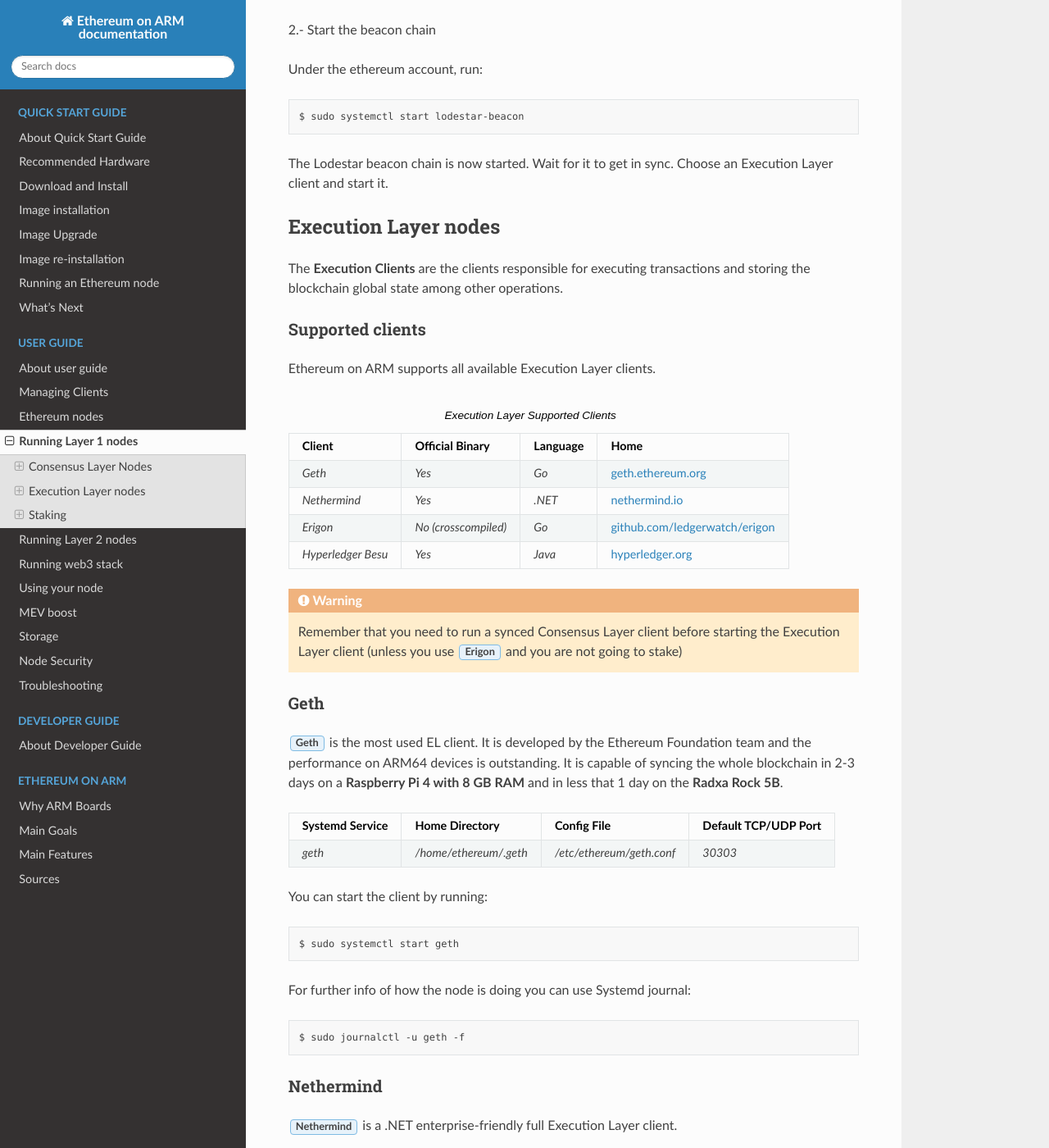
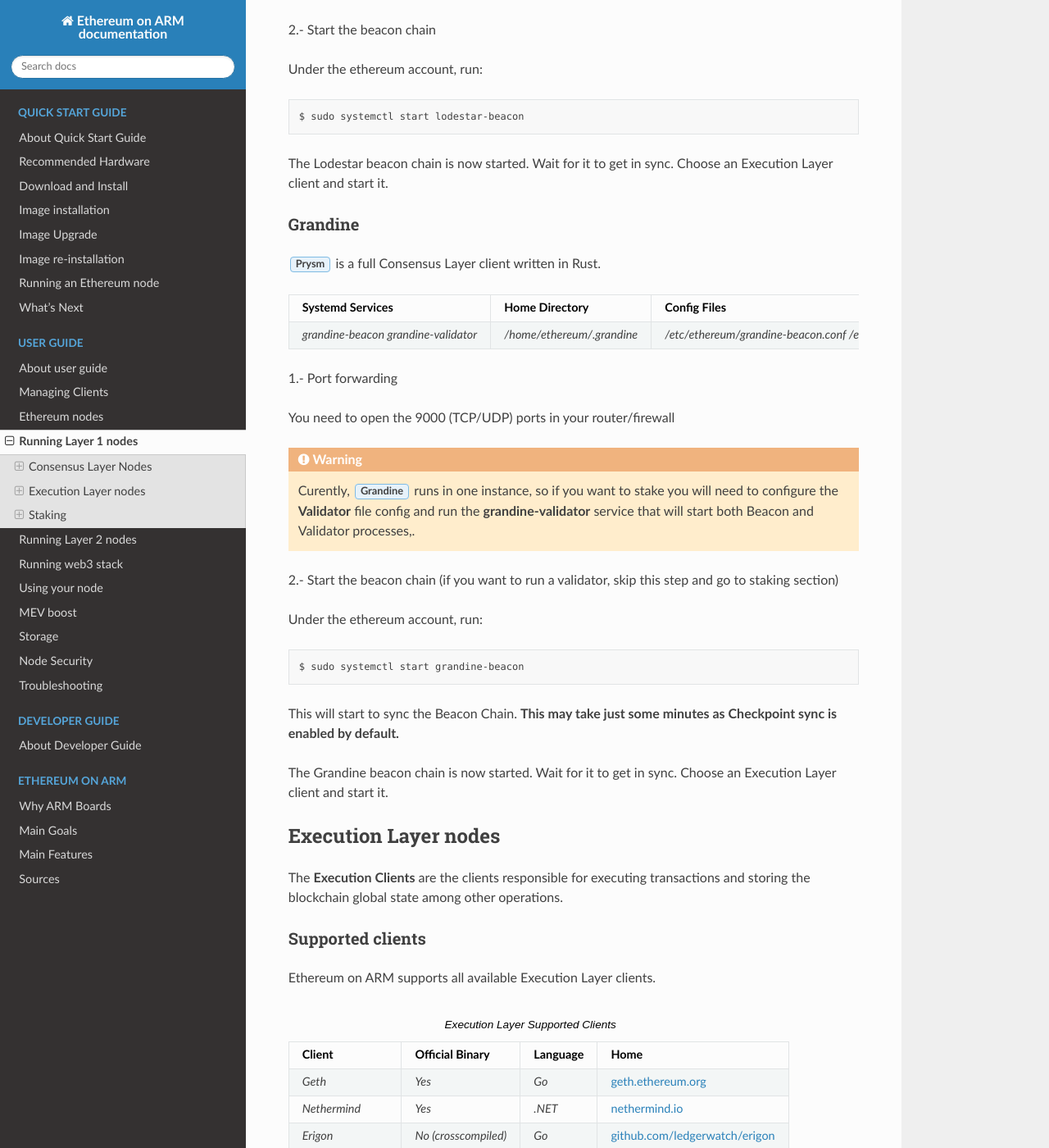
Before and after one commit to EOA-Blockchain-Labs/ethereumonarm, a Sphinx documentation site: the page built from docs/user-guide/running-l1-clients.rst, in a window 1280 px wide and 1400 px high, scrolled down 4903 px. Shown: the whole window at 82% size. Built offline with Sphinx 7.4.7 and the Read the Docs theme 2.0.0, drawn with Linux system fonts in a browser that asks for light colours; some of the changed text lies outside the part shown.

Commit message:
added Grandine documentation.

```diff
--- a/docs/user-guide/running-l1-clients.rst
+++ b/docs/user-guide/running-l1-clients.rst
@@ -237,6 +237,40 @@
   sudo systemctl start lodestar-beacon
 
 The Lodestar beacon chain is now started. Wait for it to get in sync. Choose an Execution Layer client and start it.
+
+Grandine
+~~~~~~~~
+
+:guilabel:`Prysm` is a full Consensus Layer client written in Rust.
+
+.. csv-table::
+  :header: Systemd Services, Home Directory, Config Files, Default TCP/UDP Port
+
+  `grandine-beacon grandine-validator`, `/home/ethereum/.grandine`, `/etc/ethereum/grandine-beacon.conf /etc/ethereum/grandine-validator.conf`, `9000`
+
+1.- Port forwarding
+
+You need to open the 9000 (TCP/UDP) ports in your router/firewall
+
+.. warning::
+
+  Curently, :guilabel:`Grandine` runs in one instance, so if you want to stake you will need to
+  configure the **Validator** file config and run the **grandine-validator** service that will start both
+  Beacon and Validator processes,.
+
+2.- Start the beacon chain (if you want to run a validator, skip this step and go to staking section)
+
+Under the ethereum account, run:
+
+.. prompt:: bash $
+
+  sudo systemctl start grandine-beacon
+
+This will start to sync the Beacon Chain. **This may take just some minutes as Checkpoint sync
+is enabled by default.**
+
+
+The Grandine beacon chain is now started. Wait for it to get in sync. Choose an Execution Layer client and start it.
 
 Execution Layer nodes
 ---------------------
@@ -676,3 +710,30 @@
 .. prompt:: bash $
 
   sudo systemctl start lodestar-validator
+
+  **GRANDINE**
+
+.. warning::
+
+  Make sure you are NOT running the **grandine-beacon** service before starting **grandine-validator**
+
+First, copy and paste your Ethereum Address for receiving tips and set the fee recipient flag:
+
+.. prompt:: bash $
+
+  sudo sed -i 's/changeme/$YOUR_ETH_ADDRESS' /etc/ethereum/grandine-validator.conf
+
+  For instance, your command should look like this::
+
+.. prompt:: bash $
+
+  sudo sed -i 's/changeme/0xddd33DF1c333ad7CB5716B666cA26BC24569ee22/' /etc/ethereum/grandine-validator.conf
+
+Lastly, set up your password and start the client:
+
+.. prompt:: bash $
+
+  echo "$YOUR_PASSWORD" > /home/ethereum/validator_keys/grandine-password.txt
+  sudo systemctl start grandine-validator
+
+The Grandine validator is now enabled. Wait for the **Beacon Chain** to sync and check the logs for further info.
```
Also changed, not shown: other parts of docs/user-guide/running-l1-clients.rst (+1 -1 lines).
